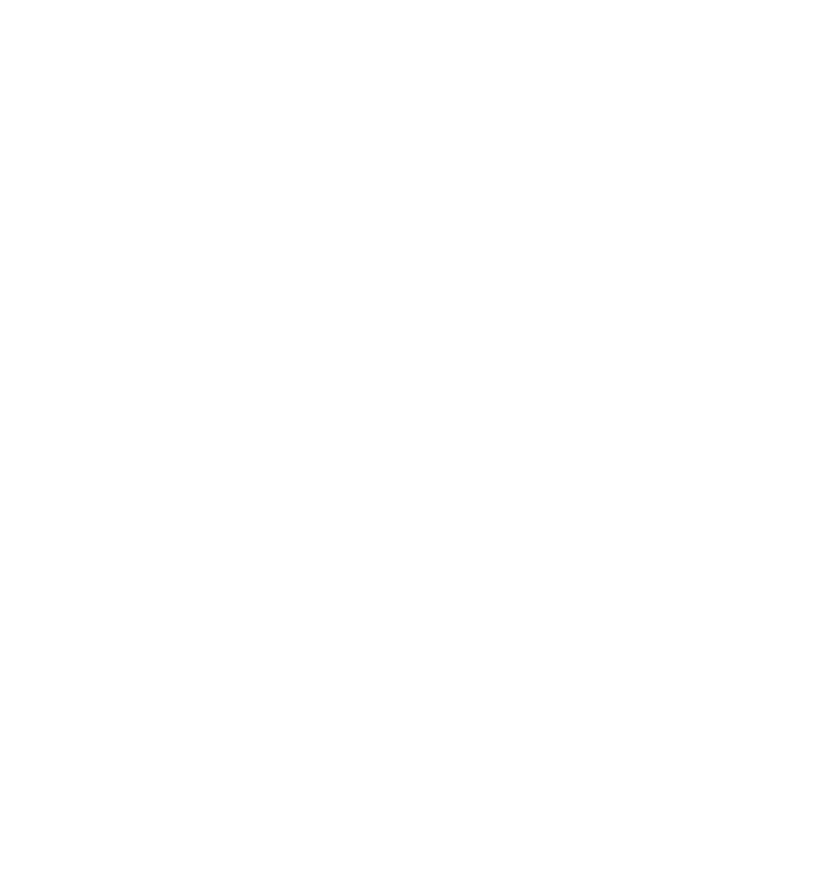
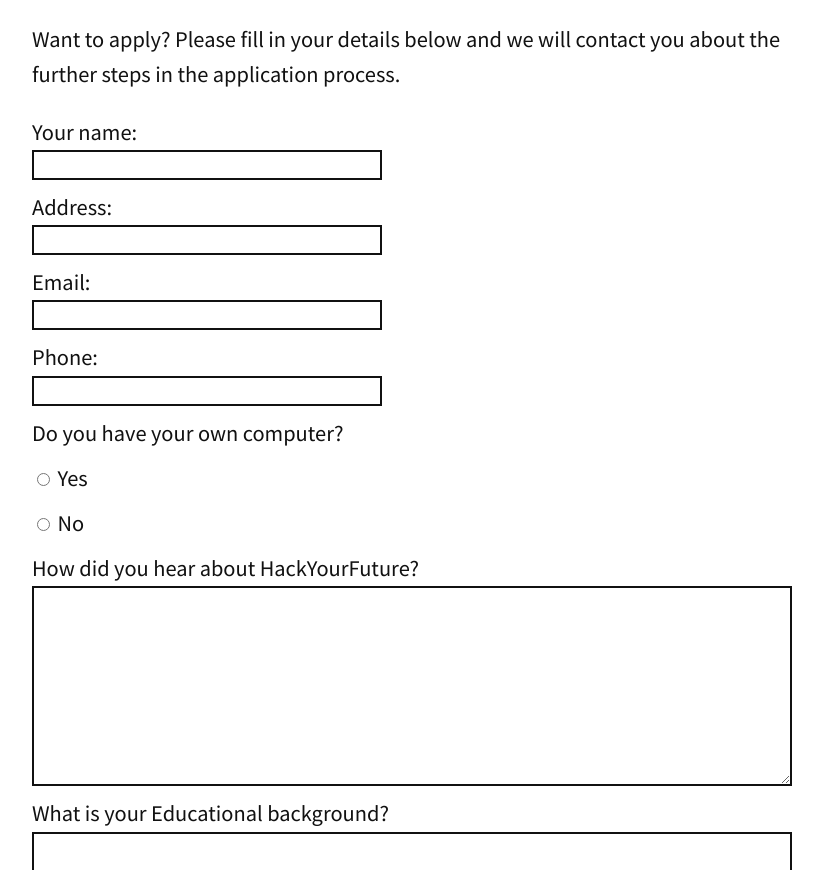
Before and after one commit to kevinsimper/hackyourfuture.dk, a Next.js app: page /apply in a window 1280 px wide. Before the commit this address had no page. Shown: the part 427-1297 px from the top of the page, without its empty margins (228-1051 px from the left). Before the commit the page ends 800 px from the top, so only its background shows below. Built offline with nearby package versions, Linux system fonts and the light colour scheme.

Commit message:
Add apply page

```diff
--- /dev/null
+++ b/components/Apply/index.js
@@ -0,0 +1,78 @@
+export default ({ email }) => (
+  <form method="POST" action={`https://formspree.io/${email}`}>
+    <style jsx>
+      {`
+        textarea {
+          display: block;
+          width: 100%;
+        }
+        .label {
+          display: block;
+          margin-bottom: 10px;
+        }
+        .textarea {
+          border: 2px solid #111;
+          min-height: 200px;
+          padding: 6px;
+          font-size: 1rem;
+        }
+        .input {
+          width: 100%;
+          display: block;
+          max-width: 350px;
+          border: 2px solid #111;
+          font-size: 1rem;
+          padding: 4px;
+        }
+        .submit {
+          margin: 10px 0 0;
+          border: 2px solid #111;
+          padding: 10px 15px;
+          font-size: 1rem;
+          cursor: pointer;
+        }
+        .submit:hover {
+          border-color: #3d9970;
+          color: #fff;
+          background: #2ecc40;
+        }
+      `}
+    </style>
+    <label className="label">
+      Your name:
+      <input className="input" type="text" name="name" />
+    </label>
+    <label className="label">
+      Address:
+      <input className="input" type="text" name="address" />
+    </label>
+    <label className="label">
+      Email:
+      <input className="input" type="text" name="email" />
+    </label>
+    <label className="label">
+      Phone:
+      <input className="input" type="text" name="phone" />
+    </label>
+    <div>
+      <label className="label">Do you have your own computer?</label>
+      <label className="label">
+        <input type="radio" value="yes" name="own-computer" /> Yes
+      </label>
+      <label className="label">
+        <input type="radio" value="no" name="own-computer" /> No
+      </label>
+    </div>
+    <label className="label">
+      How did you hear about HackYourFuture?
+      <textarea className="textarea" name="how-did-your-hear" />
+    </label>
+    <label className="label">
+      What is your Educational background?
+      <textarea className="textarea" name="education" />
+    </label>
+    <button className="submit" type="submit">
+      Apply
+    </button>
+  </form>
+)
--- a/components/Header.js
+++ b/components/Header.js
@@ -33,7 +33,7 @@
         <a href="/about" className="HeaderLink">
           About
         </a>
-        <a href="http://hackyourfuture.net/apply" className="HeaderLink">
+        <a href="/apply" className="HeaderLink">
           Apply
         </a>
         <a href="/learn" className="HeaderLink">
--- a/next.config.js
+++ b/next.config.js
@@ -3,6 +3,7 @@
     return {
       '/': { page: '/' },
       '/about': { page: '/about' },
+      '/apply': { page: '/apply' },
       '/contact': { page: '/contact' },
       '/learn': { page: '/learn' },
       '/support-us': { page: '/support-us' }
--- /dev/null
+++ b/pages/apply.js
@@ -0,0 +1,25 @@
+import Head from 'next/head'
+import marked from 'marked'
+import Layout from '../components/Layout'
+import Content from '../components/Content'
+import Apply from '../components/Apply'
+
+let content = `
+# Apply to be a student
+
+Every 2 months we start a new class with talented refugees who want to start their career in web-development. We’re looking for people who are very motivated and are willing to put in a lot of hours in order to become great at coding. You will need to have an intermediate level in English and you will need to study for around 25 hours per week, with a physical class every Sunday. (and occasional masterclasses during the week) We accept people living all over the Denmark, and we pay for transportation costs (traintickets).
+
+Want to apply? Please fill in your details below and we will contact you about the further steps in the application process.
+
+`
+export default () => (
+  <Layout>
+    <Head>
+      <title>Apply - HackYourFuture Copenhagen</title>
+    </Head>
+    <Content>
+      <div dangerouslySetInnerHTML={{ __html: marked(content) }} />
+      <Apply email={'kevin.simper@gmail.com'} />
+    </Content>
+  </Layout>
+)
```
